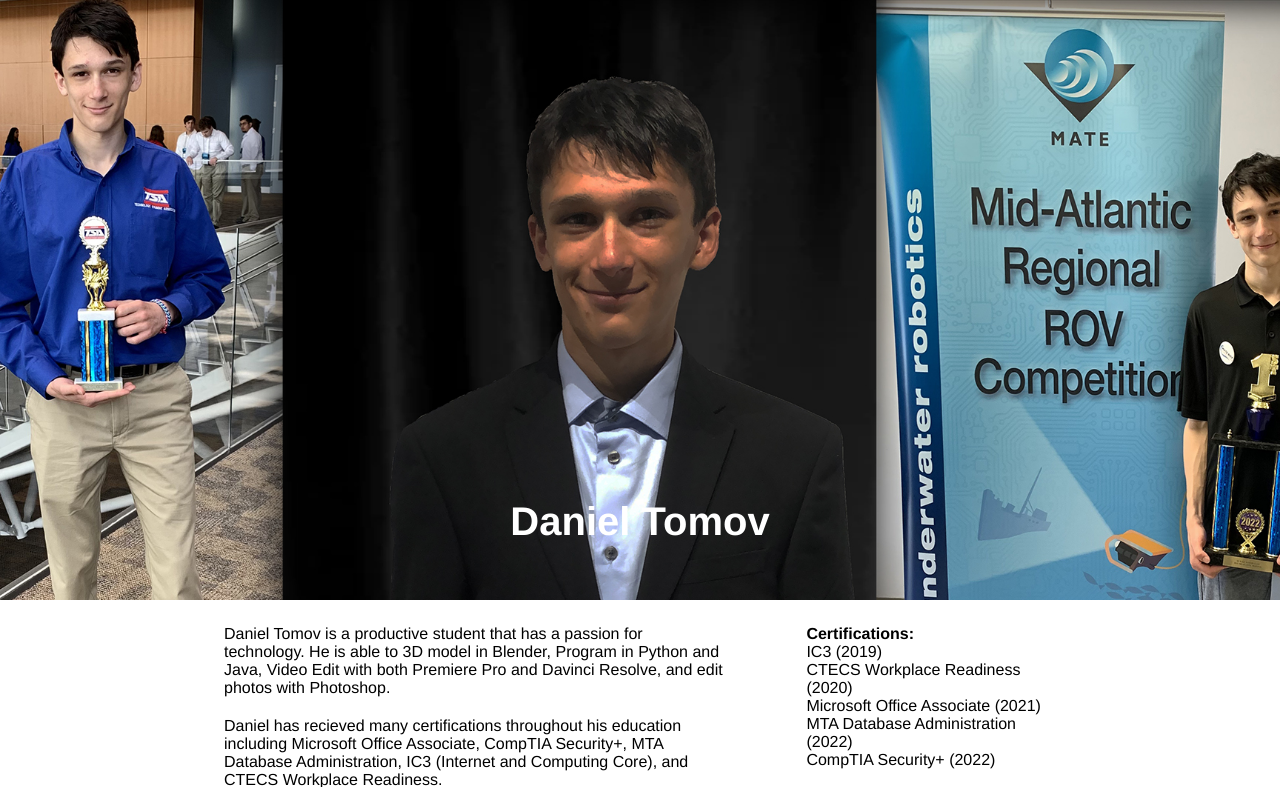
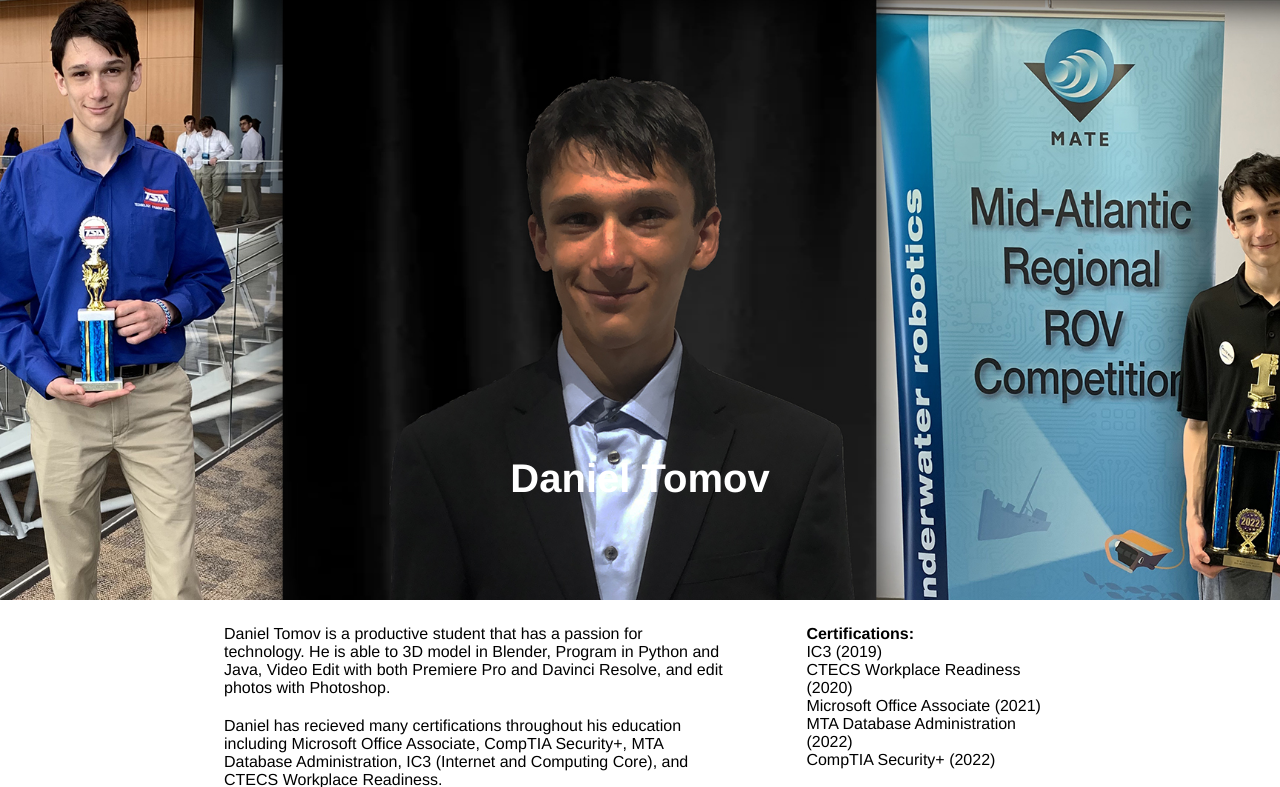
Before and after one commit to Daniel-Tomov/Daniel-Tomov.github.io, a PHP site: page / in a window 1280 px wide. Shown: the top 787 px of the page. Run offline with PHP 8.4, Linux system fonts and the light colour scheme; some libraries are stand-ins or nearby versions.

Commit message:
fix name and temporary css

```diff
--- a/css/desktop.css
+++ b/css/desktop.css
@@ -29,7 +29,8 @@
     color: white;
     font-weight: 800;
     text-align-last: center;
-    padding-top: 39%;
+    position: relative;
+    top: 76%;
 }
 
 main{
--- a/css/mobile.css
+++ b/css/mobile.css
@@ -29,7 +29,8 @@
     color: white;
     font-weight: 800;
     text-align-last: center;
-    padding-top: 39%;
+    position: relative;
+    top: 76%;
 }
 
 main{
--- a/css/tablet.css
+++ b/css/tablet.css
@@ -29,7 +29,8 @@
     color: white;
     font-weight: 800;
     text-align-last: center;
-    padding-top: 39%;
+    position: relative;
+    top: 76%;
 }
 
 main{
--- a/index.html
+++ b/index.html
@@ -9,10 +9,13 @@
         <meta name="description" content="High School student that loves technology and computers. Does 3D modeling, Programming (Python and Java), Microsoft Office, Video editing, and Robotics">
 		<title>Daniel Tomov</title>
 		<link rel="stylesheet" href="https://use.typekit.net/vic3gzo.css">
+		<!--
 		<link rel="stylesheet" type="text/css" media="(min-width:501px) and (max-width:900px)" href="css/tablet.css">
 		<link rel="stylesheet" type="text/css" media="screen and (max-width:500px)" href="css/mobile.css">
 		<link rel="stylesheet" type="text/css" media="screen and (min-width:901px)" href="css/desktop.css">
-        <script>
+        -->
+		<link rel="stylesheet" type="text/css" href="css/desktop.css">
+		<script>
 				var image1=new Image();
 				image1.src="images/daniel-tomov.JPG";
 				var image2=new Image();
```
